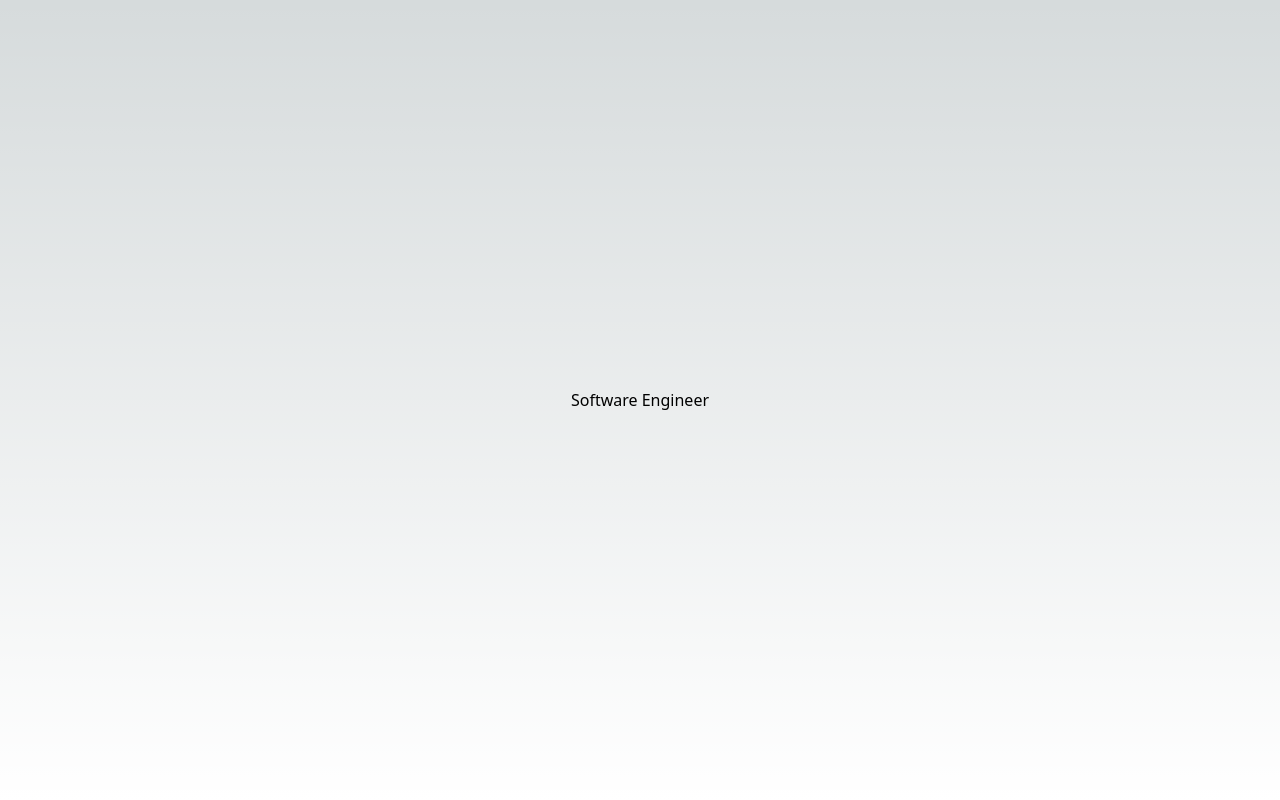
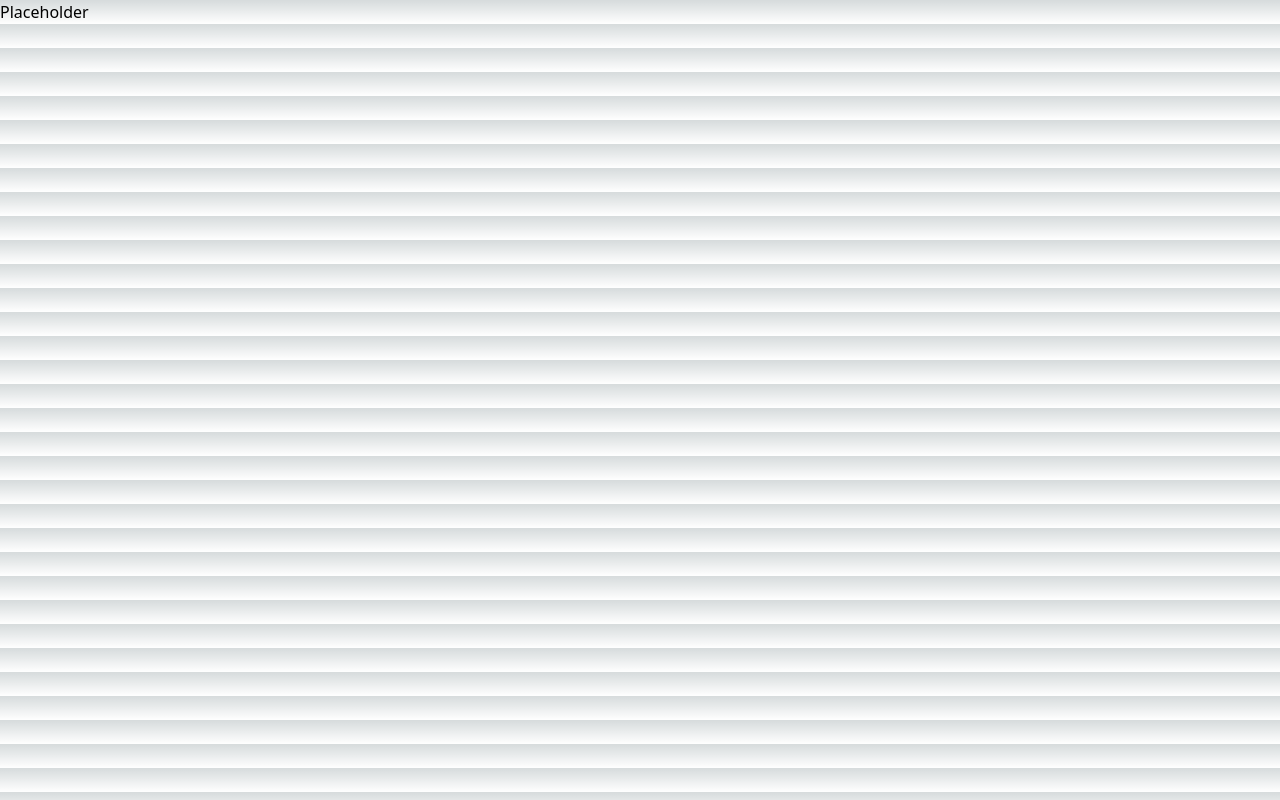
Before and after one commit to geistnine/website, a Next.js app: page / in a window 1280 px wide. Built offline with nearby package versions, Linux system fonts and the light colour scheme.

Commit message:
set up conditional rendering of intro vs main page

```diff
--- a/src/pages/index.tsx
+++ b/src/pages/index.tsx
@@ -2,12 +2,22 @@ import Head from 'next/head'
 import Image from 'next/image'
 import { Inter } from 'next/font/google'
 import styles from '@/styles/Home.module.css'
-import { useEffect, useRef } from 'react'
-import Intro from './intro'
+import { useState, useEffect } from 'react'
+import Intro from './intro';
+import Main from './main';
 const inter = Inter({ subsets: ['latin'] })
 
 export default function Home() {
+  const [introMode, setIntroMode]  = useState(true);
+  useEffect(() => {
+    if (introMode) {
+      setTimeout(() => {
+        setIntroMode(false);
+        console.log(introMode)
+      }, 5500)
 
+    }
+  }, [introMode])
   return (
     <>
       <Head>
@@ -17,7 +27,7 @@ export default function Home() {
         <link rel="icon" href="/favicon.ico" />
       </Head>
       <main>
-        <Intro></Intro>
+        { introMode ? <Intro></Intro> : <Main></Main> }
       </main>
     </>
   )
```
